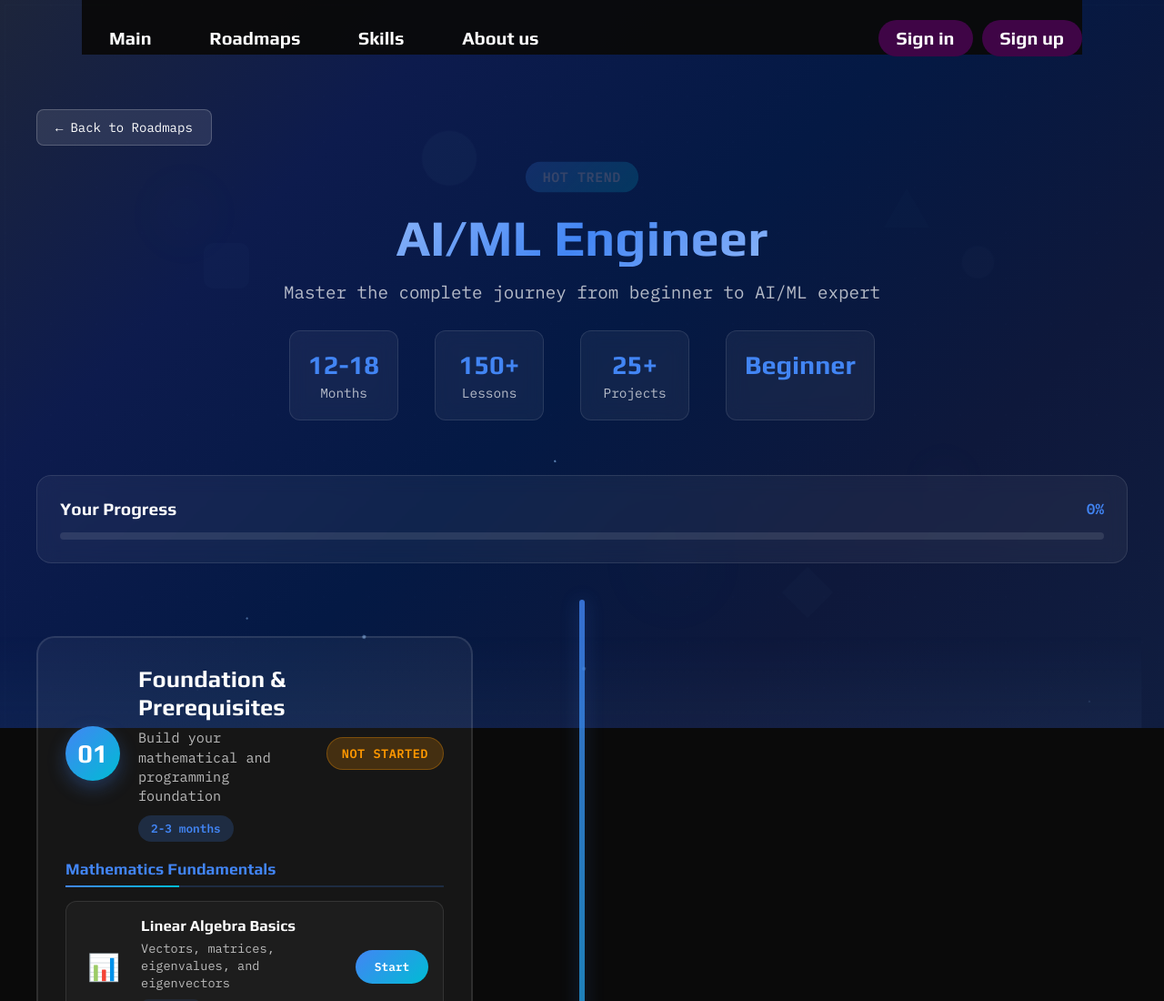
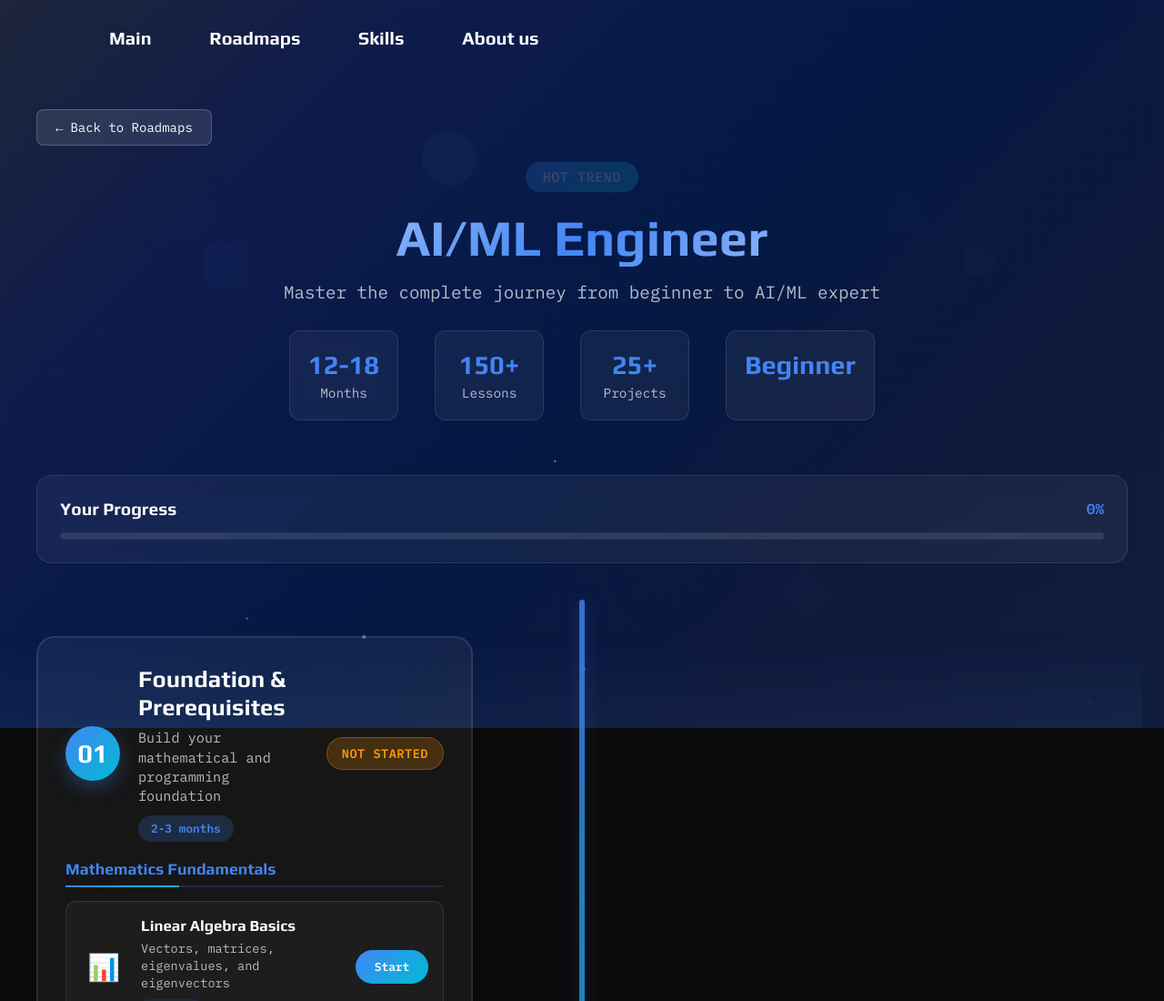
Before and after one commit to Erwin466/Project-roadmap, a plain HTML site: page Page/roadmap-detail.html in a window 1280 px wide. Shown: the top 1100 px of the page at 91% size. Drawn offline with Linux system fonts and the light colour scheme.

Commit message:
Remove sign-in and sign-up links from roadmap pages and adjust navigation styles for transparency

```diff
--- a/Page/roadmap-detail.html
+++ b/Page/roadmap-detail.html
@@ -21,10 +21,7 @@
                 <a href="#skills" id="skills">Skills</a>
                 <a href="#about" id="about">About us</a>
             </div>
-            <div id="sign">
-                <a href="signin.html" id="signin">Sign in</a>
-                <a href="signup.html" id="signup">Sign up</a>
-            </div>
+
         </div>
 
         <!-- Back Button -->
--- a/Script/roadmap-detail.js
+++ b/Script/roadmap-detail.js
@@ -298,12 +298,8 @@ function updateScrollEffects() {
     const scrolled = window.pageYOffset;
     const nav = document.getElementById('nav');
 
-    // Add/remove background opacity based on scroll
-    if (scrolled > 50) {
-        nav.style.background = 'rgba(10, 10, 10, 0.98)';
-    } else {
-        nav.style.background = 'rgba(10, 10, 10, 0.95)';
-    }
+    // Keep navigation transparent like main page (no background change on scroll)
+    // No background changes needed - nav should stay transparent
 
     // Parallax effect for header
     const header = document.getElementById('roadmap-header');
--- a/Style/roadmap-detail-new.css
+++ b/Style/roadmap-detail-new.css
@@ -83,34 +83,6 @@ body {
     background: #4285f4;
 }
 
-#sign {
-    margin-left: auto;
-    width: auto;
-    display: flex;
-    gap: 10px;
-}
-
-#sign a {
-    display: inline-block;
-    min-width: 80px;
-    height: 40px;
-    border-radius: 50px;
-    background-color: rgb(63, 5, 70);
-    color: #ffffff;
-    text-align: center;
-    line-height: 40px;
-    cursor: pointer;
-    transition: all 0.3s ease;
-    padding: 0 20px;
-    text-decoration: none;
-    font-family: 'Play', sans-serif;
-    font-weight: bold;
-}
-
-#sign a:hover {
-    background-color: rgba(63, 5, 70, 0.8);
-    transform: translateY(-2px);
-}
 
 
 /* Back Button */
```
Also changed, not shown: Page/roadmaps.html (+1 -4 lines).
